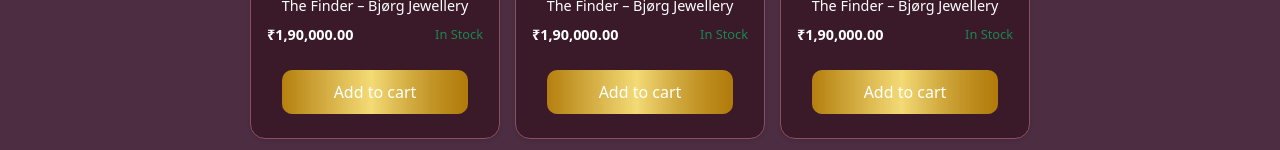
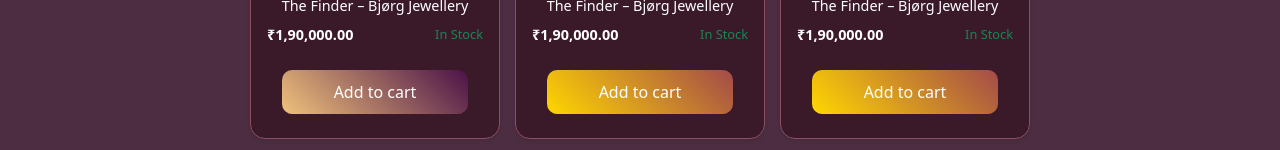
Before and after one commit to Rakeshreddy2003/JewelPix_frontend111, a React (Vite) app in the folder frontend/: page /accuracycard in a window 1280 px wide. In both pictures the pointer is over the button 375 px from the left and 741 px from the top of the page. Shown: the part 650-800 px from the top of the page. Built offline with nearby package versions, Linux system fonts and the light colour scheme.

Commit message:
hover effects added on buttons

```diff
--- a/frontend/src/App.css
+++ b/frontend/src/App.css
@@ -89,7 +89,10 @@
   cursor: pointer;
   font-size: 1rem;
 }
-
+.reset-button:hover {
+  background-color: #5d2b3d !important; /* Change background on hover */
+  color: #fff !important; /* Keep the text color white */
+}
 .cards-div{
   padding: 4rem;
 
@@ -129,7 +132,8 @@
 }
 
 .add-to-cart-btn {
-  background-image: url("../src/assets//button.png") !important; /* Background image for the button */
+  /* background-image: url("../src/assets//button.png") !important; Background image for the button */
+  background: linear-gradient(45deg, gold, rgb(163, 74, 74));
   width: 80% !important;
   justify-self: center !important;/* Grayish-blue button color like in the image */
   color: #ffffff !important; /* White text */
@@ -148,7 +152,7 @@
 }
 
 .add-to-cart-btn:hover {
-  background-color: #5a6268; /* Slightly darker on hover */
+  background: linear-gradient(45deg, #f0c27b, #4b1248); /* New gradient on hover */
 }
 .pagination-container{
   display: flex;
--- a/frontend/src/pages/JewelPixSearchBar.css
+++ b/frontend/src/pages/JewelPixSearchBar.css
@@ -54,7 +54,11 @@
     border-bottom-right-radius: 25px;
     padding-right: 15px;
   }
-
+  .camera-icon:hover {
+    background-color: #d8c7c7; /* Darker shade on hover */
+    transform: scale(1.1); /* Slightly increase the size on hover */
+    cursor: pointer; /* Change cursor to pointer to indicate clickability */
+  }
   .input-group {
     border-radius: 25px;
     overflow: hidden;
```
